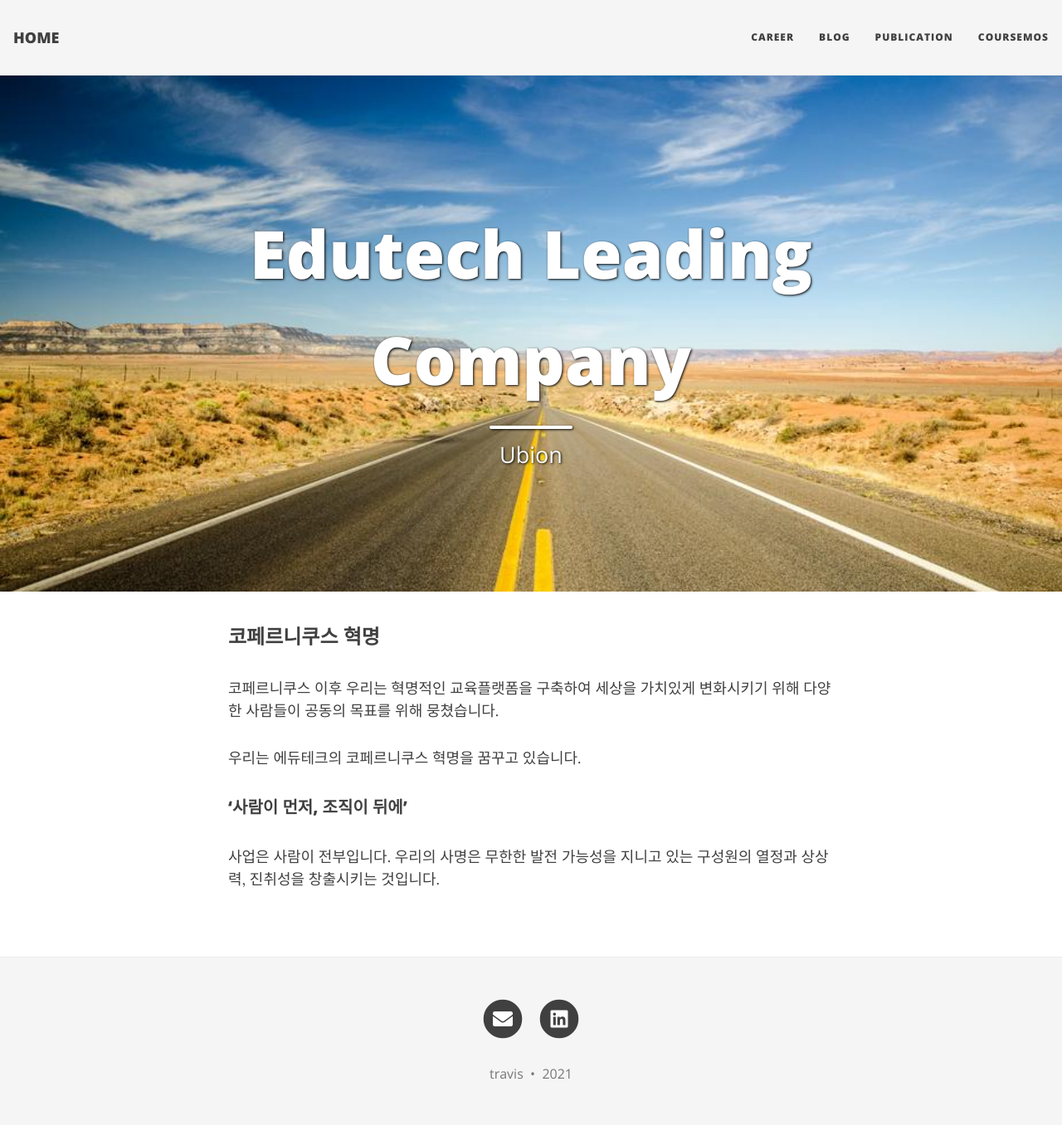
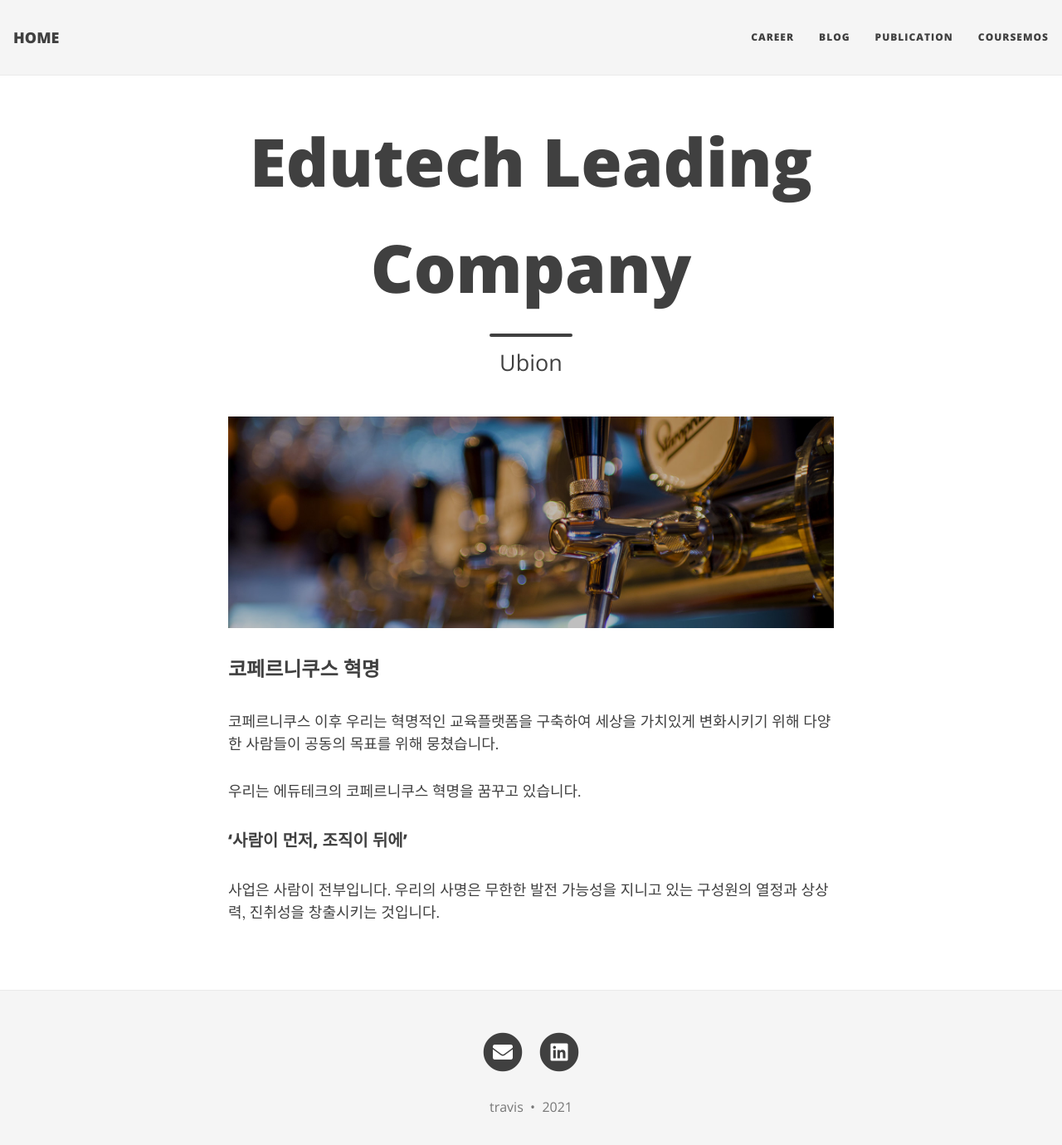
Before and after one commit to techubion/techubion.github.io-backup, a Jekyll site: the page built from index.md, in a window 1280 px wide and 1396 px high. Shown: the top 1380 px of the window at 83% size. Built offline with Jekyll 4.4.1, drawn with Linux system fonts in a browser that asks for light colours; nearby versions of some CDN libraries.

Commit message:
Update index.md

```diff
--- a/index.md
+++ b/index.md
@@ -2,9 +2,10 @@
 layout: page
 title: Edutech Leading Company
 subtitle: Ubion
-cover-img: /assets/img/background.jpg
+
 ---
 
+<img src = "/assets/img/pb-beer-1513436-1600.jpg">
 ### 코페르니쿠스 혁명
 
 코페르니쿠스 이후 우리는 혁명적인 교육플랫폼을 구축하여 세상을 가치있게 변화시키기 위해 다양한 사람들이 공동의 목표를 위해 뭉쳤습니다.
```
